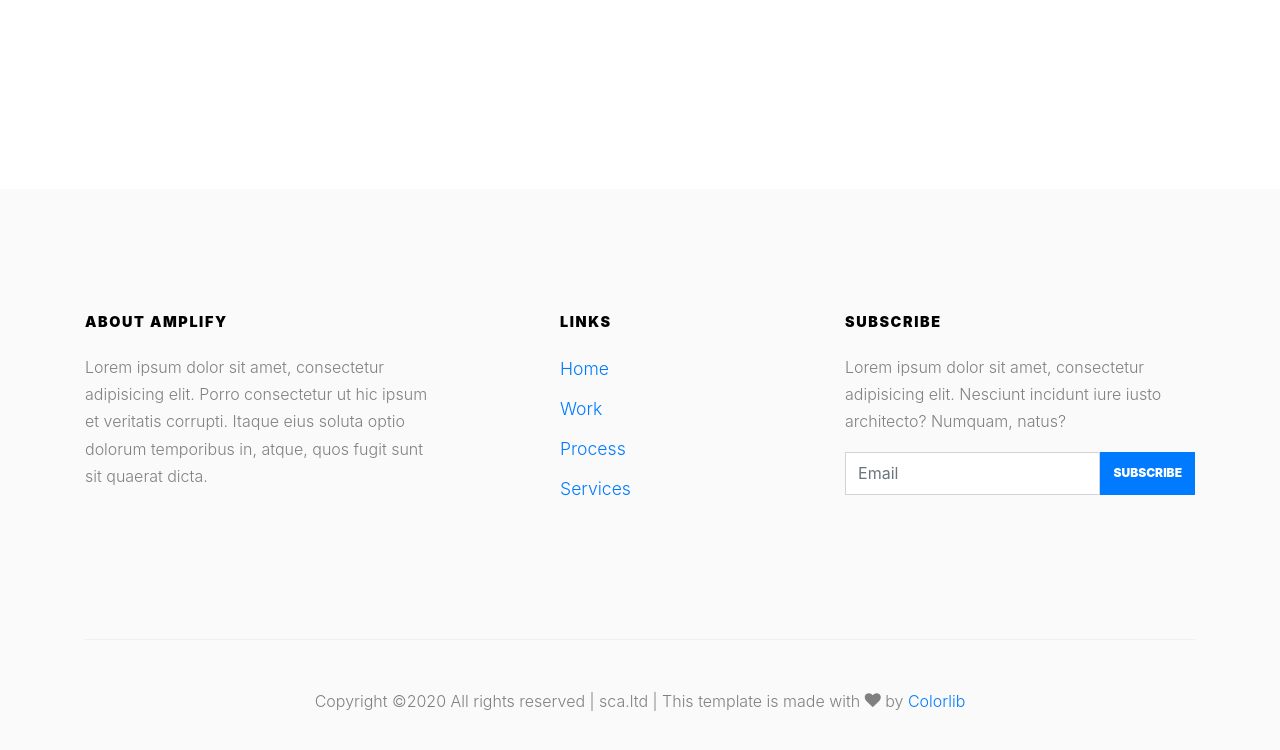
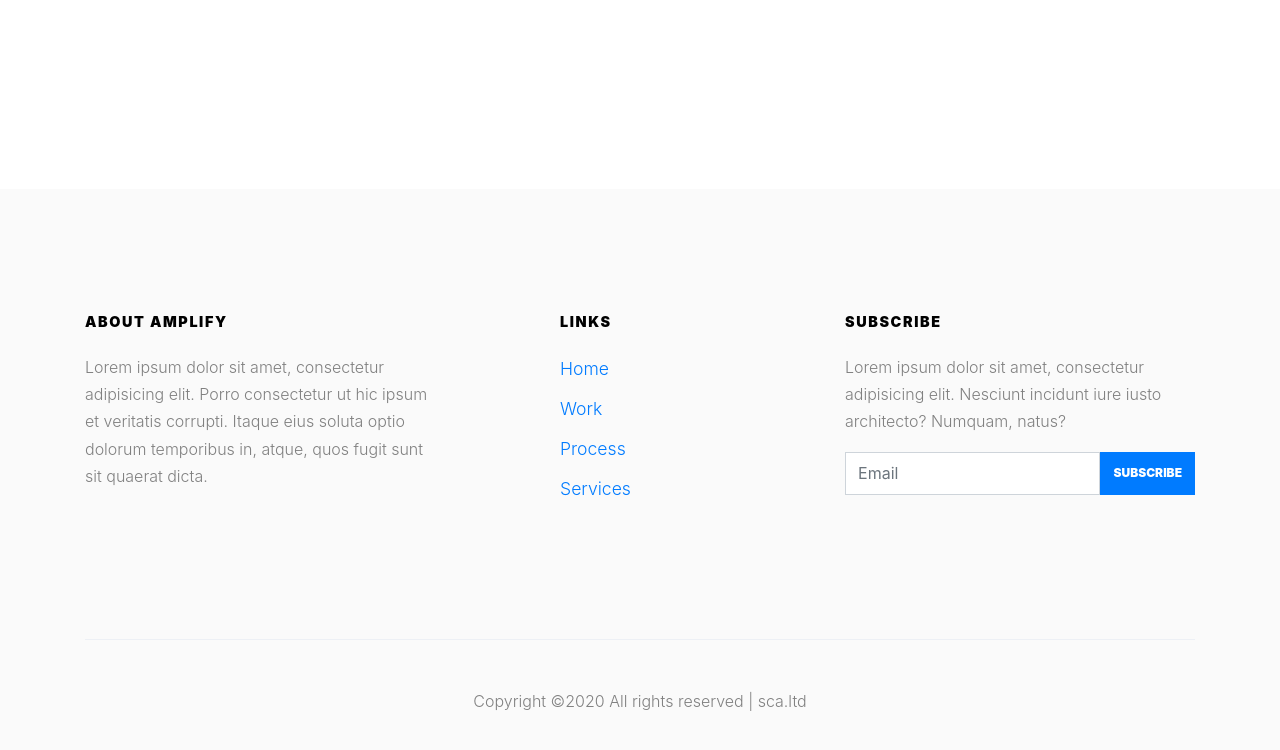
Before and after one commit to chudacontreras/pagina_sca, a plain HTML site: page index.html in a window 1280 px wide. Shown: the part 6691-7441 px from the top of the page. Drawn offline with Linux system fonts and the light colour scheme; files whose address does not match are found by name; a web font is replaced by a local one.

Commit message:
first commit

```diff
--- a/index.html
+++ b/index.html
@@ -1,7 +1,7 @@
 <!DOCTYPE html>
 <html lang="en">
   <head>
-    <title>Amplify &mdash; Website by Colorlib</title>
+    <title>..::..sca..::..</title>
     <meta charset="utf-8">
     <meta name="viewport" content="width=device-width, initial-scale=1, shrink-to-fit=no">
 
@@ -426,7 +426,7 @@
             <div class="border-top pt-5">
             <p>
         <!-- Link back to Colorlib can't be removed. Template is licensed under CC BY 3.0. -->
-        Copyright &copy;<script>document.write(new Date().getFullYear());</script> All rights reserved | sca.ltd | This template is made with <i class="icon-heart" aria-hidden="true"></i> by <a href="https://colorlib.com" target="_blank" >Colorlib</a>
+        Copyright &copy;<script>document.write(new Date().getFullYear());</script> All rights reserved | sca.ltd <!--| This template is made with <i class="icon-heart" aria-hidden="true"></i> by <a href="https://colorlib.com" target="_blank" >Colorlib</a>-->
         <!-- Link back to Colorlib can't be removed. Template is licensed under CC BY 3.0. -->
       </p>
             </div>
```
